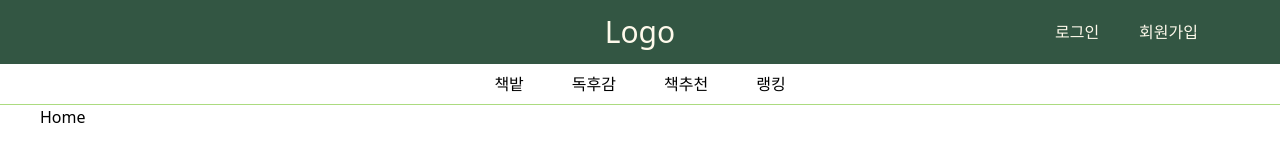
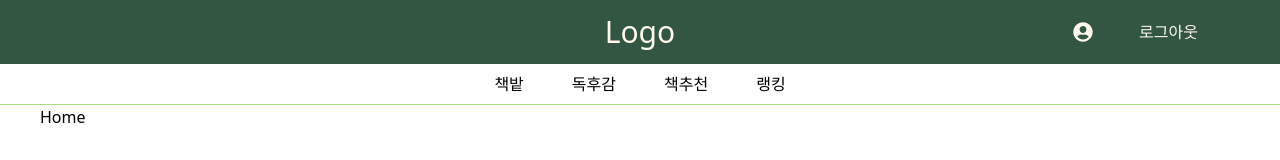
Before and after one commit to book-forest-gwangju-3/book-forest-front, a React (Vite) app in the folder book-forest/: page / in a window 1280 px wide. Shown: the top 160 px of the page. Built offline with nearby package versions, Linux system fonts and the light colour scheme.

Commit message:
style.헤더 컴포넌트 병합

```diff
--- a/book-forest/src/App.jsx
+++ b/book-forest/src/App.jsx
@@ -6,7 +6,7 @@ import LogIn from "./pages/LogIn";
 import SignUp from "./pages/SignUp";
 import Tier from "./pages/Tier";
 import Report from "./pages/Report";
-import Header from "./components/header/Header";
+import Header from "./components/Header";
 
 function App() {
   return (
--- /dev/null
+++ b/book-forest/src/components/Header.jsx
@@ -0,0 +1,57 @@
+import { Link, useNavigate } from "react-router-dom"
+import { FaUserCircle } from "react-icons/fa"
+import styles from "./Header.module.css"
+
+const Header = () => {
+  const isLogin = true  // 테스트용 임시 변수
+  const navigate = useNavigate()
+
+  const Logout = () => {
+    console.log('로그아웃 과정 진행')
+    navigate("/login")
+  }
+
+  const headerClass = `bg-color-10 text-color-1 flex justify-center relative`;
+  const logo = `text-3xl p-3.5`
+  const navClass = `flex justify-center items-center`
+  const navItemClass = `p-2 mx-4`
+  const hrClass = `border-color-7`
+
+  return (
+    <header className={styles.header}>
+      <div className={headerClass}>
+        <Link className={logo} to="/" >Logo</Link>
+        {(isLogin) ?
+          <div className={styles.container}>
+            <div className={styles.user}>
+              <FaUserCircle size="20"/>
+              <div className={styles.drop}>
+                <div>
+                  <Link to="/">책밭</Link>
+                </div>
+                <hr />
+                <div>
+                  <Link to="/">나의 독후감</Link>
+                </div>
+              </div>
+            </div>
+            <div onClick={Logout} className={styles.item}>로그아웃</div>
+          </div> :
+          <div className={styles.container}>
+            <Link className={styles.item} to="/login" >로그인</Link>
+            <Link className={styles.item} to="/signup" >회원가입</Link>
+          </div>
+        }
+      </div>
+      <div className={navClass}>
+        <Link className={navItemClass} to="/" >책밭</Link>
+        <Link className={navItemClass} to="/report" >독후감</Link>
+        <Link className={navItemClass} to="/book-recommendation" >책추천</Link>
+        <Link className={navItemClass} to="/tier" >랭킹</Link>
+      </div>
+      <hr className={hrClass} />
+    </header>
+  )
+}
+
+export default Header
--- a/book-forest/src/components/Header/HeaderLogin.module.css
+++ b/book-forest/src/components/Header.module.css
@@ -1,3 +1,25 @@
+.header {
+  min-width: 1200px;
+}
+
+.container {
+  position: absolute;
+  right: 64px;
+  height: 100%;
+
+  display: flex;
+  align-items: center;
+}
+
+.item {
+  padding: 4px 18px;
+  border-radius: 18px;
+  margin-left: 4px;
+}
+.item:hover {
+  background-color: #527160;
+}
+
 .user {
   position: relative;
   padding: 16px;
--- a/book-forest/src/components/Header/Header.jsx
+++ /dev/null
@@ -1,34 +0,0 @@
-import { Link } from "react-router-dom"
-import HeaderLogin from "./HeaderLogin"
-import HeaderNoLogin from "./HeaderNoLogin"
-
-const Header = () => {
-  const isLogin = false  // 테스트용 임시 변수
-
-  const headerClass = `bg-color-10 text-color-1 flex justify-center relative`;
-  const logo = `text-3xl p-3.5`
-  const navClass = `flex justify-center items-center`
-  const navItemClass = `p-2 mx-4`
-  const hrClass = `border-color-7`
-
-  return (
-    <header>
-      <div className={headerClass}>
-        <Link className={logo} to="/" >Logo</Link>
-        {(isLogin) ?
-          <HeaderLogin /> :
-          <HeaderNoLogin />
-        }
-      </div>
-      <div className={navClass}>
-        <Link className={navItemClass} to="/" >책밭</Link>
-        <Link className={navItemClass} to="/report" >독후감</Link>
-        <Link className={navItemClass} to="/book-recommendation" >책추천</Link>
-        <Link className={navItemClass} to="/tier" >랭킹</Link>
-      </div>
-      <hr className={hrClass} />
-    </header>
-  )
-}
-
-export default Header
--- a/book-forest/src/components/Header/HeaderLogin.jsx
+++ /dev/null
@@ -1,33 +0,0 @@
-import { Link, useNavigate } from "react-router-dom"
-import { FaUserCircle } from "react-icons/fa"
-import style from "./HeaderNoLogin.module.css"
-import styles from "./HeaderLogin.module.css"
-
-const HeaderLogin = () => {
-  const navigate = useNavigate()
-
-  const Logout = () => {
-    console.log('로그아웃 과정 진행')
-    navigate("/login")
-  }
-
-  return (
-    <div className={style.container}>
-      <div className={styles.user}>
-        <FaUserCircle size="20"/>
-        <div className={styles.drop}>
-          <div>
-            <Link to="/">책밭</Link>
-          </div>
-          <hr />
-          <div>
-            <Link to="/">나의 독후감</Link>
-          </div>
-        </div>
-      </div>
-      <div onClick={Logout} className={style.item}>로그아웃</div>
-    </div>
-  )
-}
-
-export default HeaderLogin
--- a/book-forest/src/components/Header/HeaderNoLogin.jsx
+++ /dev/null
@@ -1,13 +0,0 @@
-import { Link } from "react-router-dom"
-import styles from "./HeaderNoLogin.module.css"
-
-const HeaderNoLogin = () => {
-  return (
-    <div className={styles.container}>
-      <Link className={styles.item} to="/login" >로그인</Link>
-      <Link className={styles.item} to="/signup" >회원가입</Link>
-    </div>
-  )
-}
-
-export default HeaderNoLogin
--- a/book-forest/src/components/Header/HeaderNoLogin.module.css
+++ /dev/null
@@ -1,17 +0,0 @@
-.container {
-  position: absolute;
-  right: 64px;
-  height: 100%;
-
-  display: flex;
-  align-items: center;
-}
-
-.item {
-  padding: 4px 18px;
-  border-radius: 18px;
-  margin-left: 4px;
-}
-.item:hover {
-  background-color: #527160;
-}
```
